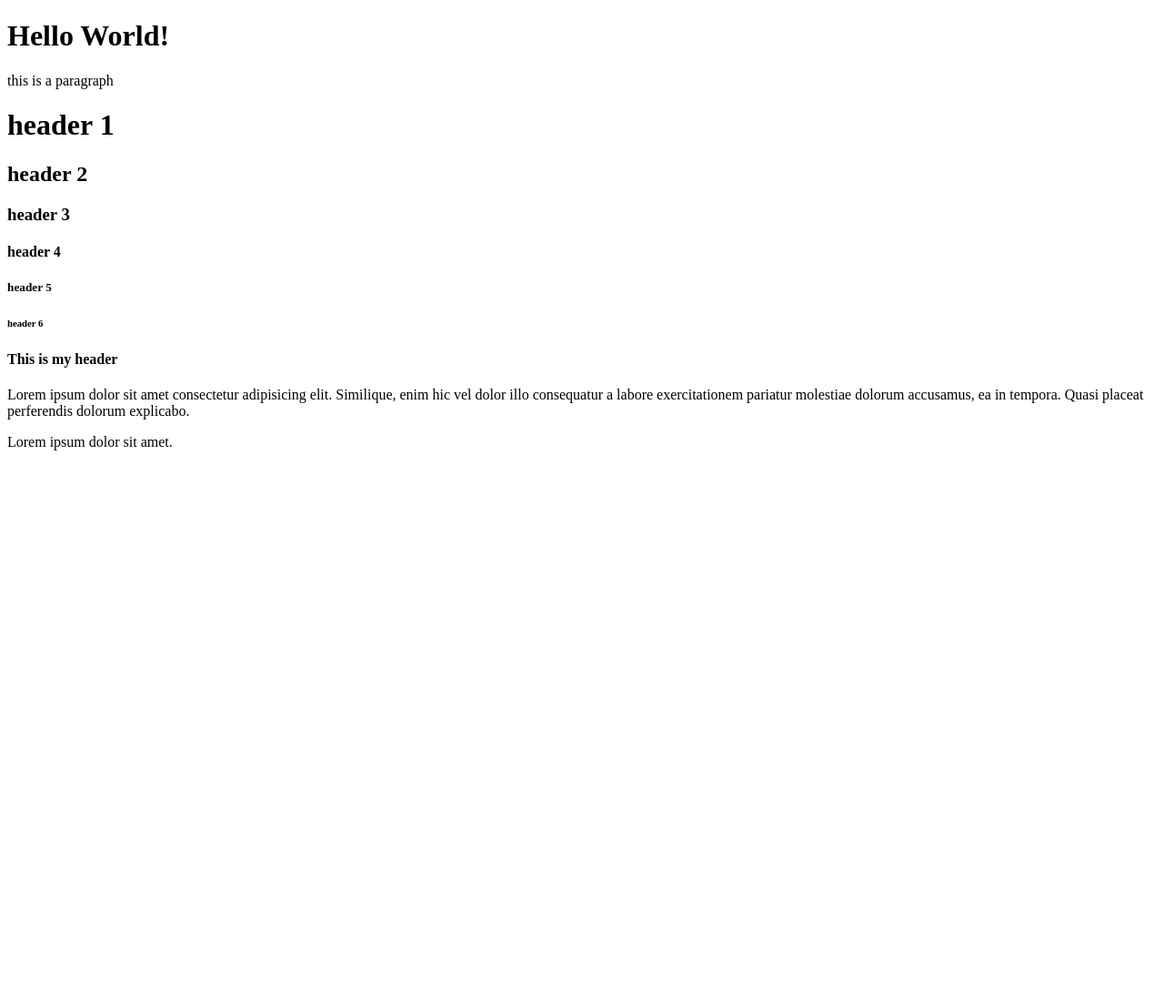
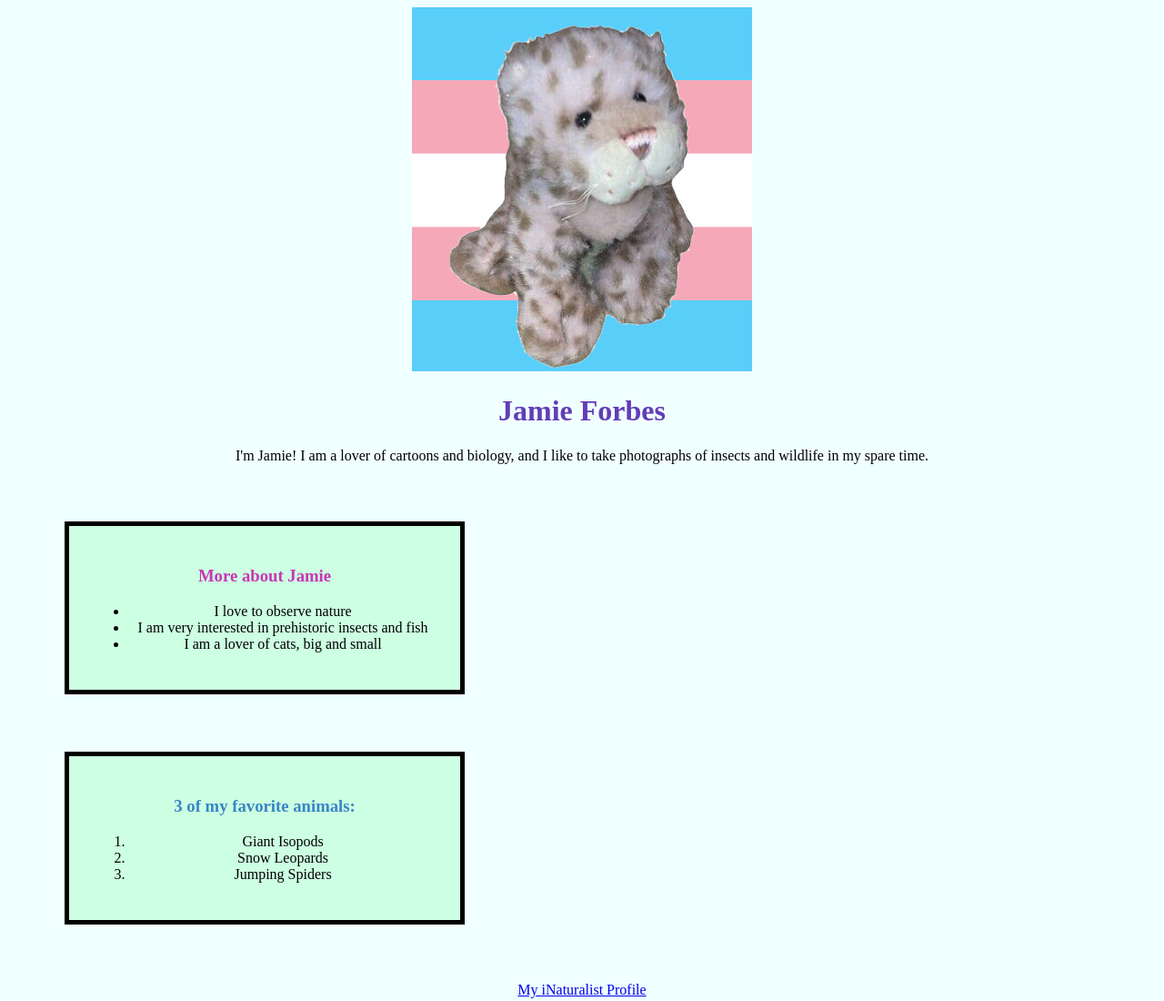
Before and after one commit to jamierosecat/Classwork, a plain HTML site: page my-first-page/index.html in a window 1280 px wide. Shown: the whole page at 91% size. Before the commit the page ends 800 px from the top, so only its background shows below. Drawn offline with Linux system fonts and the light colour scheme.

Commit message:
renamed from newindex to index

```diff
--- a/my-first-page/index.html
+++ b/my-first-page/index.html
@@ -4,29 +4,50 @@
     <head>
         <meta charset="utf-8">
         <meta name="viewport" content="width=device-width">
-        <title>My First Page</title>
+        <title>My first page 2 electric boogaloo</title>
+
+        <link rel="stylesheet" href="./css/styles.css">
     </head>
 
     <body>
-        <h1>Hello World!</h1>
-        <p>this is a paragraph</p>
-        <h1>header 1</h1>
-        <h2>header 2</h2>
-        <h3>header 3</h3>
-        <h4>header 4</h4>
-        <h5>header 5</h5>
-        <h6>header 6</h6>
-<!--this is a comment-->
 
-        <h4>This is my header</h4>
-        <p>Lorem ipsum dolor sit amet consectetur adipisicing elit. Similique, enim hic vel dolor illo consequatur a labore exercitationem pariatur molestiae dolorum accusamus, ea in tempora. Quasi placeat perferendis dolorum explicabo.</p>
-        <p>Lorem ipsum dolor sit amet.</p>
+        <div id="main-container">
+            <div class="profile">
+                <!--img is a self closing tag-->
+                <img src="./images/icon.jpg" alt="a pink plush leopard with a trans flag in the background">
 
-<!--this is another comment-->
+                <div class="profile-text">
+                    <h1>Jamie Forbes</h1>
 
+                    <p id="introduction">I'm Jamie! I am a lover of cartoons and biology, and I like to take photographs of insects and wildlife in my spare time.</p>
+                </div>
 
+            </div>
+
+            <div class="lists">
+                <div>
+                    <h3 id="firstList">More about Jamie</h3>
+                    <ul>
+                        <li>I love to observe nature</li>
+                        <li>I am very interested in prehistoric insects and fish</li>
+                        <li>I am a lover of cats, big and small</li>
+                    </ul>
+                </div>
+            </div>
+
+            <div class="lists">
+                <h3 id="secondList">3 of my favorite animals:</h3>
+                <ol>
+                    <li>Giant Isopods</li>
+                    <li>Snow Leopards</li>
+                    <li>Jumping Spiders</li>
+                </ol>
+            </div>
+
+            <div class="button-container">
+                <a href="https://www.inaturalist.org/people/jamierosecat" target="_blank">My iNaturalist Profile</a>
+            </div>
+        </div>
 
     </body>
-
-
 </html>
```
Also changed, not shown: my-first-page/newindex.html (deleted, +0 -53 lines).
